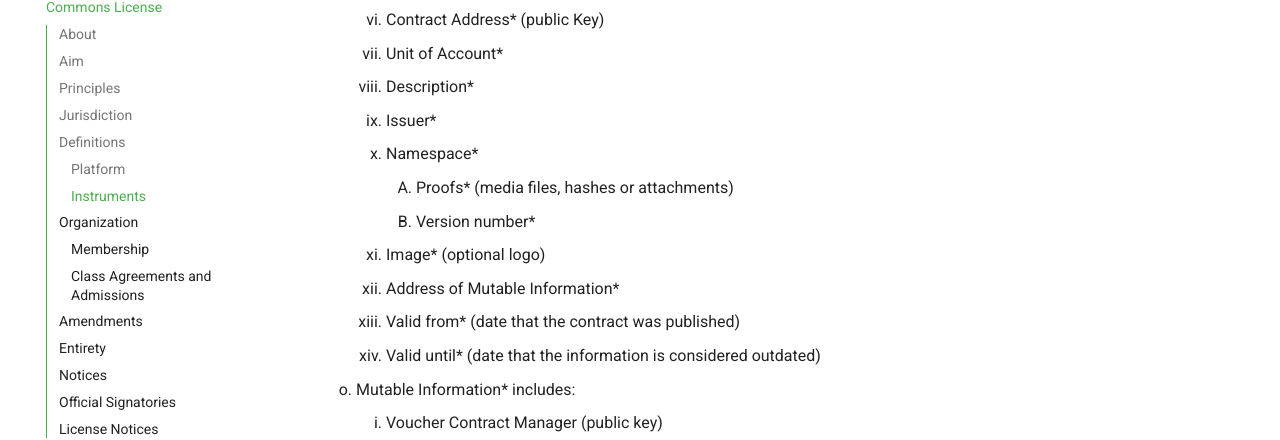
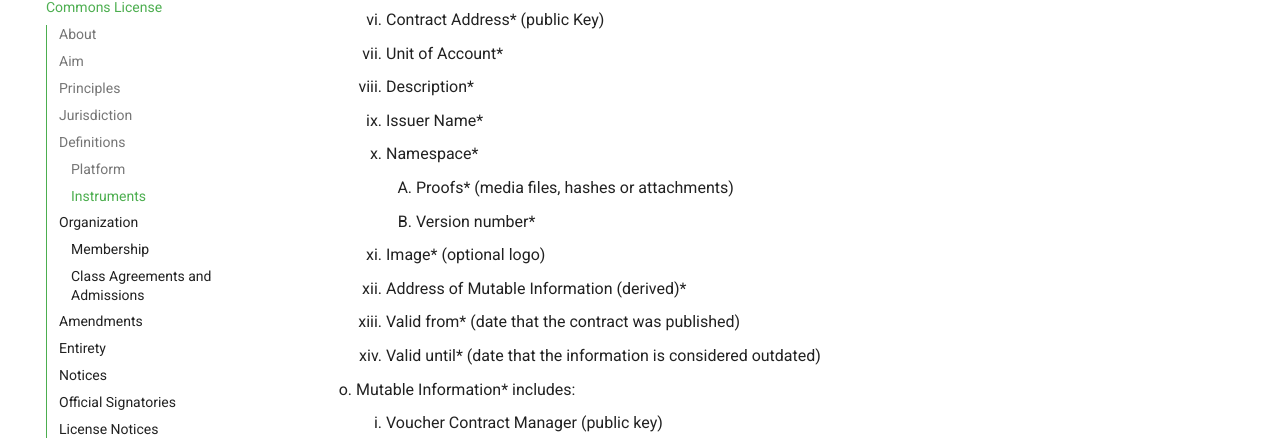
Before and after one commit to grassrootseconomics/docs.grassecon.org, an MkDocs documentation site: the page built from docs/commons/license.md, in a window 1280 px wide and 900 px high, scrolled down 3498 px. Shown: the part 149-589 px from the top of the window. Built offline with MkDocs 1.6.1 and Material for MkDocs 9.7.7, drawn with Linux system fonts in a browser that asks for light colours; comment, search, counter and statistics services are not loaded.

Commit message:
license 1.21a2

```diff
--- a/docs/commons/license.md
+++ b/docs/commons/license.md
@@ -81,29 +81,29 @@
     12. Utility: The Voucher should be considered a utility and not marketed or sold as an investment product. It confers no additional rights or benefits beyond the redemption for the Issuer's product.
     13. Liability: The Voucher is a credit obligation with joint and several liability of the Issuers. This means that the Issuers are collectively and individually responsible for fulfilling the obligation of the Voucher.
     14. Finality: Once published and registered on the Ledger certain Immutable Information cannot change while Mutable Information can be changed by Voucher Contract Manager.
-         1. Immutable Information includes:
-	     1. Name, Symbol
-	     2. Expiration dates and rates
-	     3. Re-issuance period
-	     4. Precision
-	     5. Contract Address* (public Key)
-	     5. Unit of Account*
-	     6. Description*
-	     7. Issuer*
-	     8. Namespace*
-             9. Proofs* (media files, hashes or attachments)
-             10. Version number*
-	     11. Image* (optional logo)
-	     12. Address of Mutable Information*
-	     14. Valid from* (date that the contract was published)
-	     15. Valid until* (date that the information is considered outdated)
-	 2. Mutable Information* includes:
-	     1. Voucher Contract Manager (public key)
-	     2. Voucher supply (via minting or burning)
-	     3. Sink address
-	     4. Contact information
-	         1. Name, phone number, email, location, country
-	     5. Signers (who attest to the certificate information being connected to the Voucher)
+        1. Immutable Information includes:
+	    1. Name, Symbol
+	    2. Expiration dates and rates
+	    3. Re-issuance period
+	    4. Precision
+	    5. Contract Address* (public Key)
+	    6. Unit of Account*
+	    7. Description*
+	    8. Issuer Name*
+	    9. Namespace*
+            10. Proofs* (media files, hashes or attachments)
+            11. Version number*
+	    12. Image* (optional logo)
+	    13. Address of Mutable Information (derived)*
+	    14. Valid from* (date that the contract was published)
+	    15. Valid until* (date that the information is considered outdated)
+	2. Mutable Information* includes:
+	    1. Voucher Contract Manager (public key)
+	    2. Voucher supply (via minting or burning)
+	    3. Sink address
+	    4. Contact information
+	        1. Name, phone number, email, location, country
+	    5. Signers (who attest to the certificate information being connected to the Voucher)
 	 3. (*) Note that all the above information is data stored and registered on a Certficate whic is published on the Ledger
     15. Voucher Contract Managment: The Voucher Contract (Smart contract) registered and publish on the Ledger has a Manager that can edit the Mutable Information in the Voucher Contract. The default Manager is the Member that published the contract and who may transfer Managment to any Account on the Ledger and also remove themselves as an Manager. Managment can be transferred to a Smart Contract that enables different forms of voting etc.
 
```
